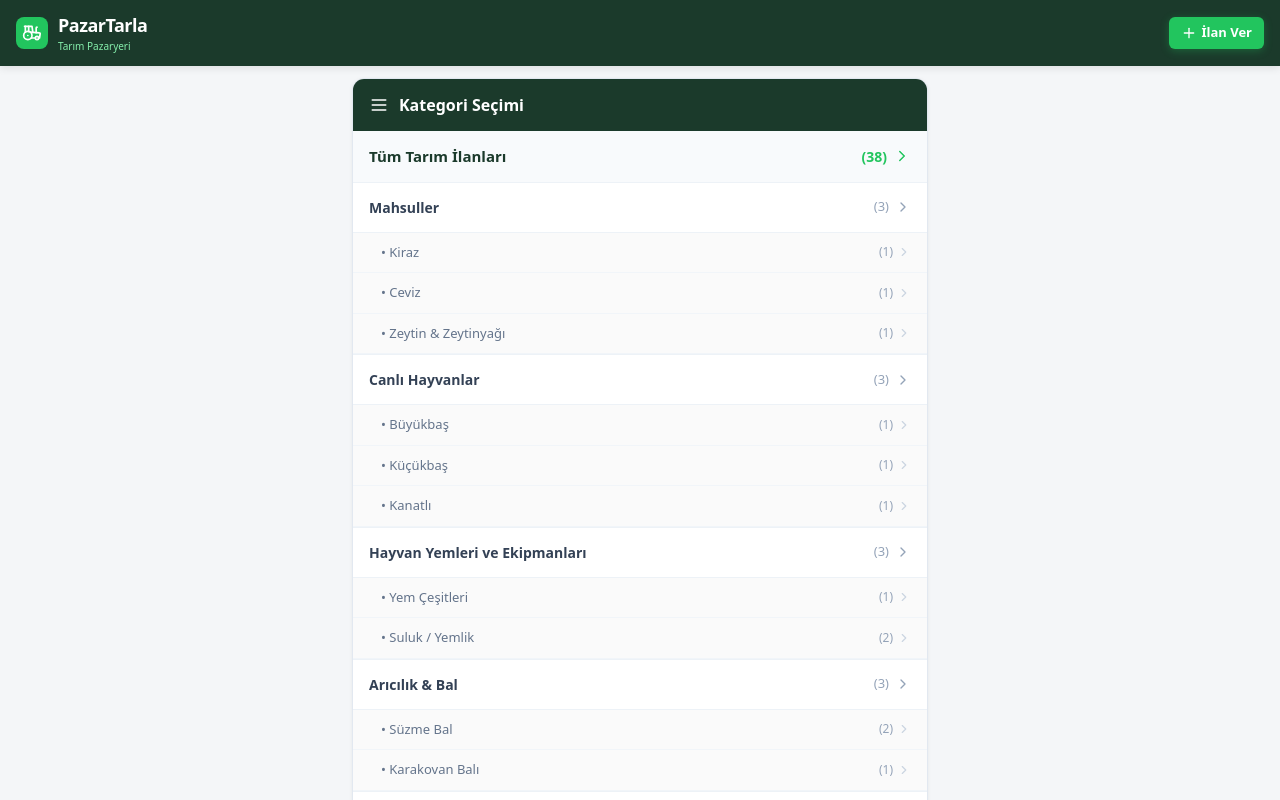
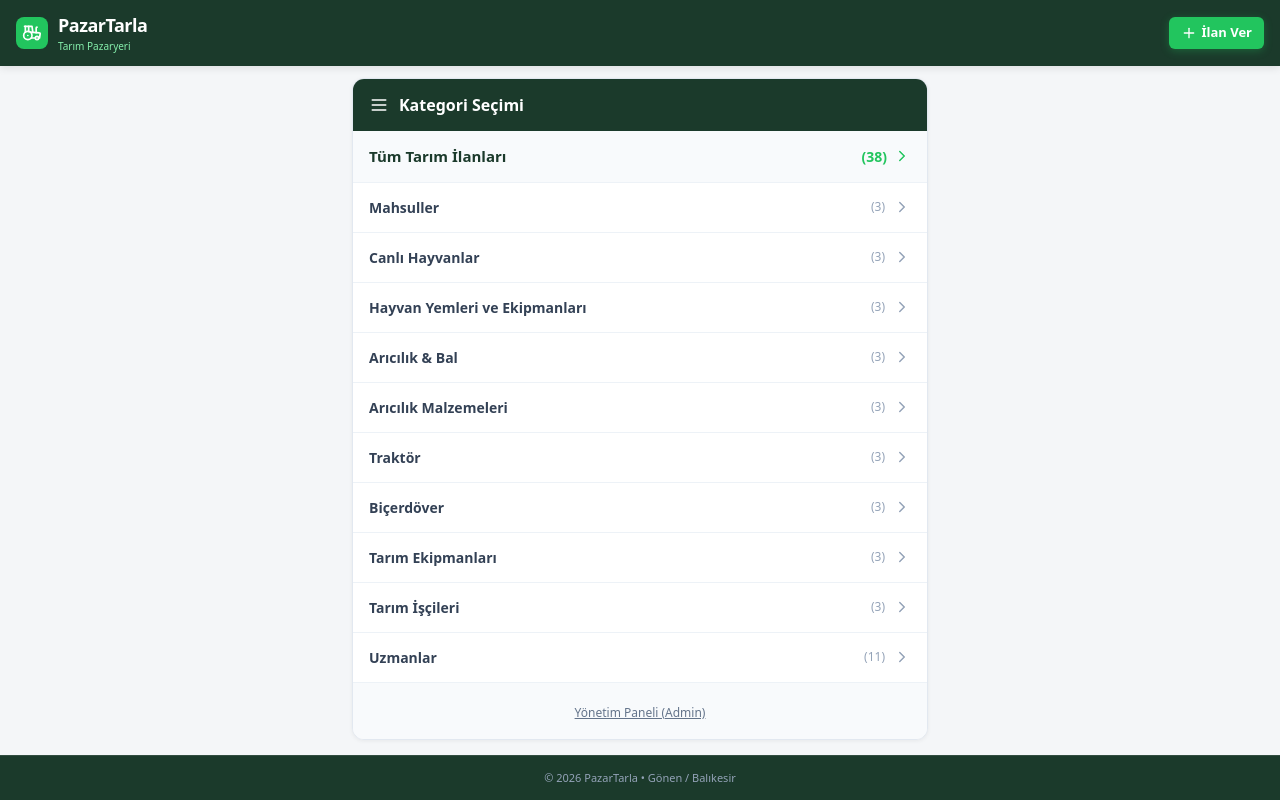
Before and after one commit to gezgiinci-beep/Pazartarla, a React (Vite) app: page / in a window 1280 px wide. Shown: the top 800 px of the page. Built offline with nearby package versions, Linux system fonts and the light colour scheme.

Commit message:
Update App.tsx

```diff
--- a/src/App.tsx
+++ b/src/App.tsx
@@ -1,7 +1,7 @@
 import React, { useState, useEffect } from 'react';
 import {
   Search, SlidersHorizontal, MapPin, Phone, MessageCircle, Plus,
-  Heart, Share2, ShieldCheck, CheckCircle2, ChevronRight, X,
+  Heart, Share2, ShieldCheck, CheckCircle2, ChevronRight, ChevronDown, X,
   Car, Tractor, Wrench, ArrowRight, Bell, User, Filter, AlertCircle, Trash2, Settings, Lock, Check, Mail, Globe, Copy, HelpCircle, Users, Image as ImageIcon, Bug, Shield, Package, ArrowLeft, Menu, ArrowUpDown, LayoutList, Star
 } from 'lucide-react';
 
@@ -230,12 +230,12 @@ const INITIAL_LISTINGS = [
     date: 'Bugün'
   },
 
-  // 5. ARICILIK EKİPMANLARI (3 ADET)
+  // 5. ARICILIK MALZEMELERİ (3 ADET)
   {
     id: 13,
     title: '10 Çerçeveli Boyalı Arı Kovanı',
     price: 1200,
-    category: 'Arıcılık Ekipmanları',
+    category: 'Arıcılık Malzemeleri',
     subCategory: 'Kovan',
     mode: 'Satılık',
     location: 'Gönen / Balıkesir',
@@ -253,7 +253,7 @@ const INITIAL_LISTINGS = [
     id: 14,
     title: 'Paslanmaz 4 Çerçeveli Bal Süzme Makinesi',
     price: 4500,
-    category: 'Arıcılık Ekipmanları',
+    category: 'Arıcılık Malzemeleri',
     subCategory: 'Bal Süzme Makinesi',
     mode: 'Satılık',
     location: 'Bursa',
@@ -271,7 +271,7 @@ const INITIAL_LISTINGS = [
     id: 15,
     title: 'Arıcı Körüğü ve Maske Seti',
     price: 450,
-    category: 'Arıcılık Ekipmanları',
+    category: 'Arıcılık Malzemeleri',
     subCategory: 'Petek ve Çerçeve',
     mode: 'Satılık',
     location: 'Balıkesir',
@@ -722,6 +722,9 @@ export default function App() {
   const [selectedCategory, setSelectedCategory] = useState('Tüm kategoriler');
   const [selectedSubCategory, setSelectedSubCategory] = useState('Tümü');
 
+  // Akordiyon için hangi kategorinin açık olduğunu tutan state
+  const [openCategory, setOpenCategory] = useState(null);
+
   const [showViewModal, setShowViewModal] = useState(false);
   const [viewMode, setViewMode] = useState('Liste');
 
@@ -729,7 +732,7 @@ export default function App() {
     title: '',
     price: '',
     category: 'Mahsuller',
-    subCategory: 'Ceviz',
+    subCategory: 'Kiraz',
     mode: 'Satılık',
     location: 'Gönen / Balıkesir',
     city: 'Balıkesir',
@@ -790,10 +793,17 @@ export default function App() {
         setForm(prev => ({
           ...prev,
           category: value,
-          subCategory: '',
+          subCategory: categoriesWithSubs[value]?.[0] || '',
           mode: 'Satılık',
           price: '',
           amount: ''
+        }));
+        return;
+      } else {
+        setForm(prev => ({
+          ...prev,
+          category: value,
+          subCategory: categoriesWithSubs[value]?.[0] || ''
         }));
         return;
       }
@@ -863,7 +873,7 @@ export default function App() {
     'Canlı Hayvanlar': ['Büyükbaş', 'Küçükbaş', 'Kanatlı'],
     'Hayvan Yemleri ve Ekipmanları': ['Yem Çeşitleri', 'Suluk / Yemlik'],
     'Arıcılık & Bal': ['Süzme Bal', 'Karakovan Balı'],
-    'Arıcılık Ekipmanları': ['Kovan', 'Bal Süzme Makinesi', 'Petek ve Çerçeve'],
+    'Arıcılık Malzemeleri': ['Kovan', 'Bal Süzme Makinesi', 'Petek ve Çerçeve'],
     'Traktör': ['İkinci El Traktör', 'Sıfır Traktör'],
     'Biçerdöver': ['Biçerdöver'],
     'Tarım Ekipmanları': ['Römork', 'İlaçlama Makinesi', 'Toprak İşleme'],
@@ -884,7 +894,7 @@ export default function App() {
 
       {/* ÜST HEADER */}
       <header style={{ backgroundColor: '#1b3a2b', color: '#ffffff', padding: '12px 16px', display: 'flex', justifyContent: 'space-between', alignItems: 'center', boxShadow: '0 2px 8px rgba(0,0,0,0.1)', position: 'sticky', top: 0, zIndex: 100, width: '100%', boxSizing: 'border-box' }}>
-        <div style={{ display: 'flex', alignItems: 'center', gap: '10px', cursor: 'pointer' }} onClick={() => { changeTab('home'); setSelectedCategory('Tüm kategoriler'); setSelectedSubCategory('Tümü'); }}>
+        <div style={{ display: 'flex', alignItems: 'center', gap: '10px', cursor: 'pointer' }} onClick={() => { changeTab('home'); setSelectedCategory('Tüm kategoriler'); setSelectedSubCategory('Tümü'); setOpenCategory(null); }}>
           <div style={{ backgroundColor: '#22c55e', padding: '6px', borderRadius: '8px', display: 'flex', alignItems: 'center', justifyContent: 'center' }}>
             <Tractor size={20} color="#fff" />
           </div>
@@ -907,7 +917,7 @@ export default function App() {
       {/* ANA İÇERİK */}
       <main style={{ width: '100%', maxWidth: '600px', margin: '0 auto', padding: '12px', flex: 1, boxSizing: 'border-box' }}>
 
-        {/* 1. EKRAN: KATEGORİ SEÇİMİ */}
+        {/* 1. EKRAN: KATEGORİ SEÇİMİ (AKORDİYON YAPISI) */}
         {activeTab === 'home' && (
           <div style={{ backgroundColor: '#fff', borderRadius: '12px', boxShadow: '0 1px 4px rgba(0,0,0,0.06)', overflow: 'hidden', border: '1px solid #e2e8f0', width: '100%', boxSizing: 'border-box' }}>
             <div style={{ backgroundColor: '#1b3a2b', color: '#fff', padding: '14px 16px', display: 'flex', alignItems: 'center', gap: '10px' }}>
@@ -926,24 +936,37 @@ export default function App() {
               </div>
             </div>
 
-            {Object.keys(categoriesWithSubs).map(cat => (
-              <div key={cat}>
+            {Object.keys(categoriesWithSubs).map(cat => {
+              const isOpen = openCategory === cat;
+              return (
+                <div key={cat} style={{ borderBottom: '1px solid #edf2f7' }}>
+                  {/* ANA KATEGORİ SATIRI */}
                   <div
-                  onClick={() => { setSelectedCategory(cat); setSelectedSubCategory('Tümü'); changeTab('results'); }}
-                  style={{ padding: '14px 16px', borderBottom: '1px solid #edf2f7', display: 'flex', justifyContent: 'space-between', alignItems: 'center', cursor: 'pointer' }}
+                    onClick={() => setOpenCategory(isOpen ? null : cat)}
+                    style={{ padding: '14px 16px', display: 'flex', justifyContent: 'space-between', alignItems: 'center', cursor: 'pointer', backgroundColor: isOpen ? '#f1f5f9' : '#fff' }}
                   >
                     <span style={{ fontWeight: '600', color: '#334155', fontSize: '14px' }}>{cat}</span>
-                  <div style={{ display: 'flex', alignItems: 'center', gap: '6px', color: '#94a3b8', fontSize: '13px' }}>
-                    <span>({listings.filter(i => i.category === cat).length})</span>
-                    <ChevronRight size={16} />
+                    <div style={{ display: 'flex', alignItems: 'center', gap: '8px' }}>
+                      <span style={{ fontSize: '12px', color: '#94a3b8' }}>({listings.filter(i => i.category === cat).length})</span>
+                      {isOpen ? <ChevronDown size={18} color="#1b3a2b" /> : <ChevronRight size={18} color="#94a3b8" />}
                     </div>
                   </div>
 
-                <div style={{ backgroundColor: '#fafafa', borderBottom: '1px solid #edf2f7' }}>
+                  {/* ALT SEÇENEKLER (AKORDİYON AÇILDIĞINDA GÖRÜNÜR) */}
+                  {isOpen && (
+                    <div style={{ backgroundColor: '#f8fafc', borderTop: '1px solid #e2e8f0' }}>
+                      <div
+                        onClick={() => { setSelectedCategory(cat); setSelectedSubCategory('Tümü'); changeTab('results'); }}
+                        style={{ padding: '10px 16px 10px 28px', borderBottom: '1px solid #f1f5f9', display: 'flex', justifyContent: 'space-between', alignItems: 'center', cursor: 'pointer', fontWeight: '700', color: '#1b3a2b', fontSize: '13px' }}
+                      >
+                        <span>Tüm {cat} İlanları</span>
+                        <ChevronRight size={14} color="#1b3a2b" />
+                      </div>
+
                       {categoriesWithSubs[cat].map(sub => (
                         <div
                           key={sub}
-                      onClick={(e) => { e.stopPropagation(); setSelectedCategory(cat); setSelectedSubCategory(sub); changeTab('results'); }}
+                          onClick={() => { setSelectedCategory(cat); setSelectedSubCategory(sub); changeTab('results'); }}
                           style={{ padding: '10px 16px 10px 28px', borderBottom: '1px solid #f1f5f9', display: 'flex', justifyContent: 'space-between', alignItems: 'center', cursor: 'pointer' }}
                         >
                           <span style={{ fontSize: '13px', color: '#64748b' }}>• {sub}</span>
@@ -954,8 +977,10 @@ export default function App() {
                         </div>
                       ))}
                     </div>
+                  )}
                 </div>
-            ))}
+              );
+            })}
 
             <div style={{ padding: '16px', textAlign: 'center', backgroundColor: '#f8fafc' }}>
               <button onClick={() => changeTab('admin')} style={{ background: 'none', border: 'none', color: '#64748b', fontSize: '12px', cursor: 'pointer', textDecoration: 'underline' }}>
@@ -1123,7 +1148,7 @@ export default function App() {
                   </select>
                 </div>
                 <div>
-                  <label style={{ display: 'block', fontWeight: '600', marginBottom: '4px', fontSize: '12px' }}>Alt Uzmanlık / Ürün</label>
+                  <label style={{ display: 'block', fontWeight: '600', marginBottom: '4px', fontSize: '12px' }}>Alt Ürün / Seçenek</label>
                   <select name="subCategory" value={form.subCategory} onChange={handleFormChange} style={{ width: '100%', padding: '10px', borderRadius: '6px', border: '1px solid #cbd5e1', backgroundColor: '#fff', fontSize: '13px' }}>
                     {categoriesWithSubs[form.category]?.map(sub => (
                       <option key={sub} value={sub}>{sub}</option>
@@ -1162,13 +1187,13 @@ export default function App() {
                 </div>
                 <div>
                   <label style={{ display: 'block', fontWeight: '600', marginBottom: '4px', fontSize: '12px' }}>Telefon *</label>
-                  <input type="text" name="phone" placeholder="0322..." value={form.phone} onChange={handleFormChange} style={{ width: '100%', padding: '10px', borderRadius: '6px', border: '1px solid #cbd5e1', boxSizing: 'border-box', fontSize: '13px' }} />
+                  <input type="text" name="phone" placeholder="0532..." value={form.phone} onChange={handleFormChange} style={{ width: '100%', padding: '10px', borderRadius: '6px', border: '1px solid #cbd5e1', boxSizing: 'border-box', fontSize: '13px' }} />
                 </div>
               </div>
 
               <div>
                 <label style={{ display: 'block', fontWeight: '600', marginBottom: '4px', fontSize: '12px' }}>Hizmet / İlan Konumu</label>
-                <input type="text" name="location" placeholder="Seyhan / Adana" value={form.location} onChange={handleFormChange} style={{ width: '100%', padding: '10px', borderRadius: '6px', border: '1px solid #cbd5e1', boxSizing: 'border-box', fontSize: '13px' }} />
+                <input type="text" name="location" placeholder="Gönen / Balıkesir" value={form.location} onChange={handleFormChange} style={{ width: '100%', padding: '10px', borderRadius: '6px', border: '1px solid #cbd5e1', boxSizing: 'border-box', fontSize: '13px' }} />
               </div>
 
               <div>
```
Lines whose indentation alone changed are shown as unchanged.
